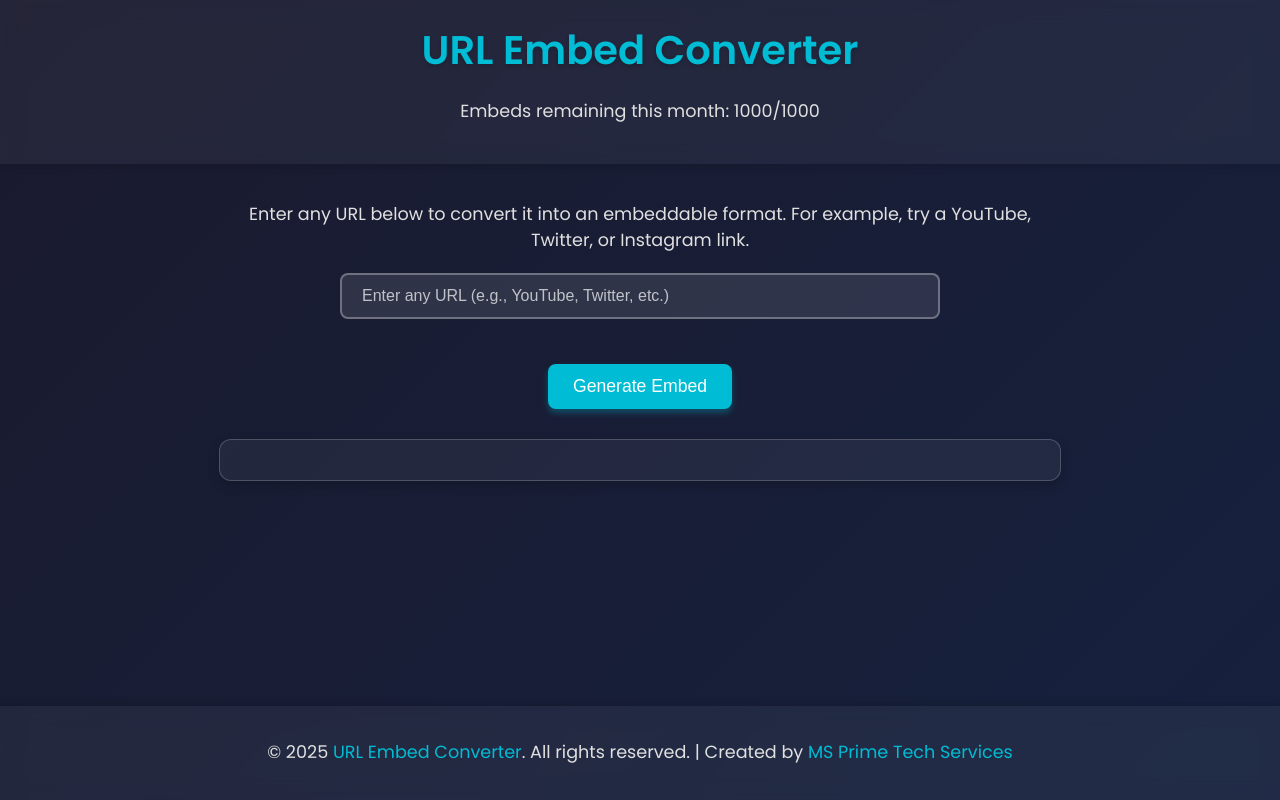
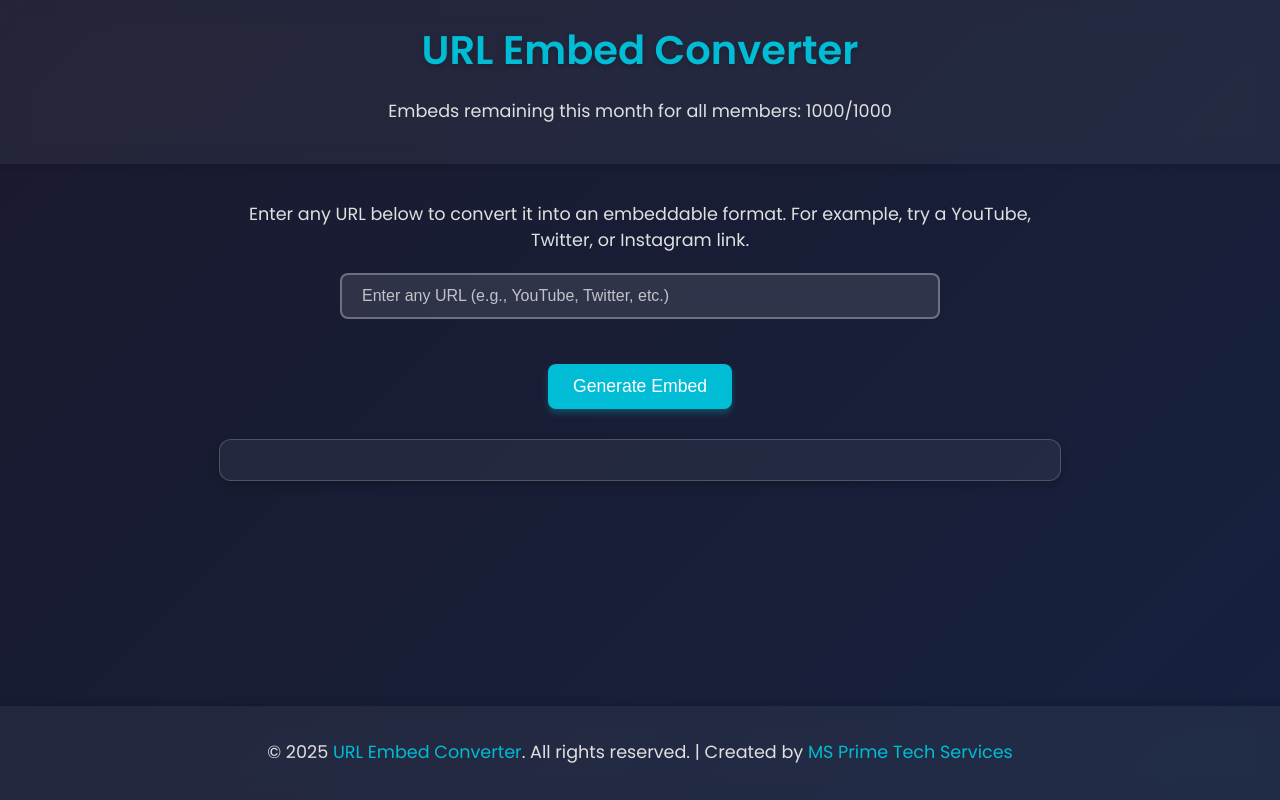
Before and after one commit to muhammadsaadlmk/Emend, a plain HTML site: page index.html in a window 1280 px wide. Drawn offline with Linux system fonts and the light colour scheme.

Commit message:
Update index.html

```diff
--- a/index.html
+++ b/index.html
@@ -265,7 +265,7 @@
 <body>
     <header>
         <h1>URL Embed Converter</h1>
-        <p id="embedLimit">Embeds remaining this month: <span id="remainingEmbeds">1000</span>/1000</p>
+        <p id="embedLimit">Embeds remaining this month for all members: <span id="remainingEmbeds">1000</span>/1000</p>
     </header>
 
     <main>
```
